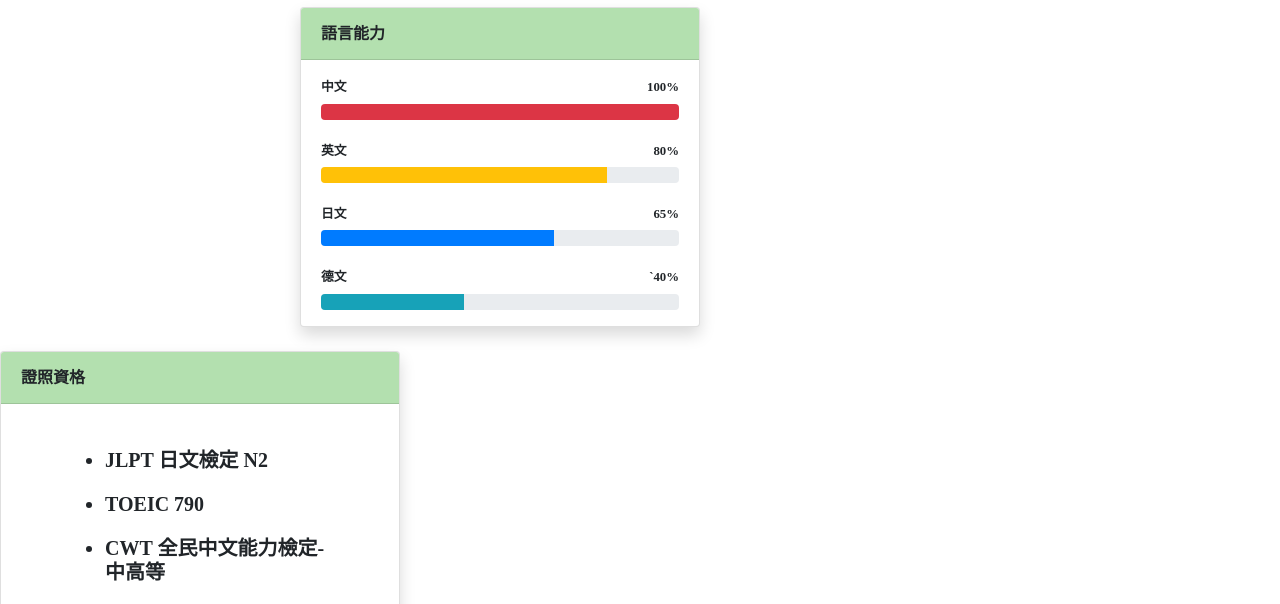
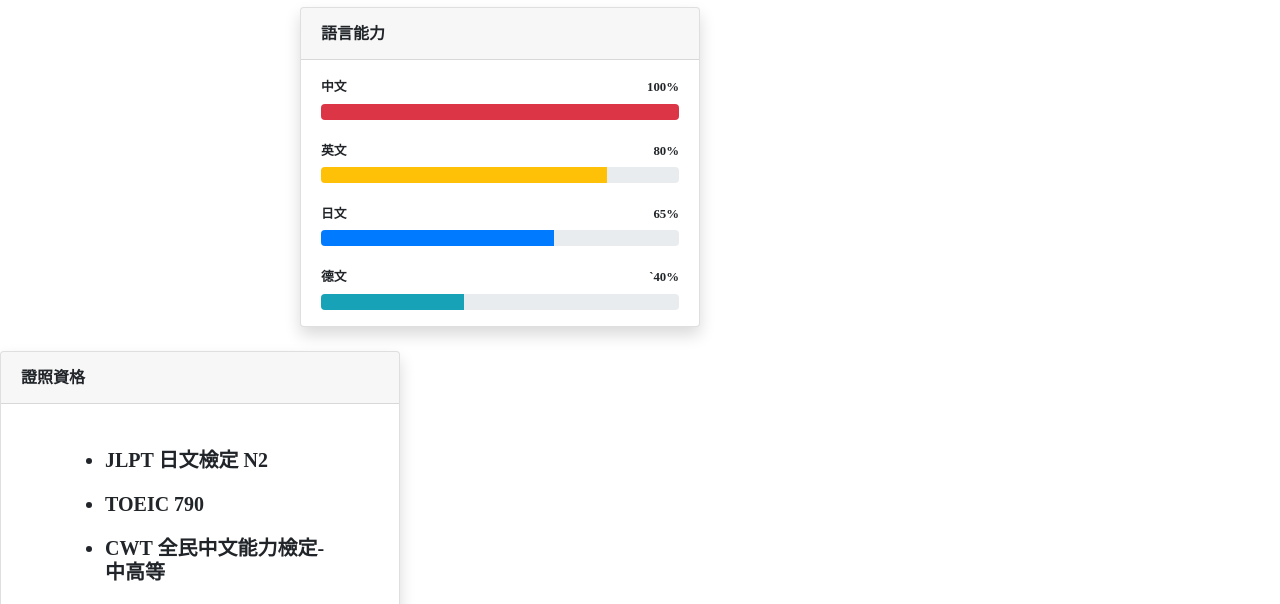
Before and after one commit to pearli319/pearli319.github.io, a plain HTML site: page index.html in a window 1280 px wide. Shown: the part 816-1420 px from the top of the page. Drawn offline with nearby package versions, Linux system fonts and the light colour scheme.

Commit message:
Update index.css

```diff
--- a/css/index.css
+++ b/css/index.css
@@ -25,7 +25,3 @@ img {
     vertical-align: middle;
     margin-right: 200px;
 }
-
-.card-header {
-    background-color: #b3e0af;
-}
```
